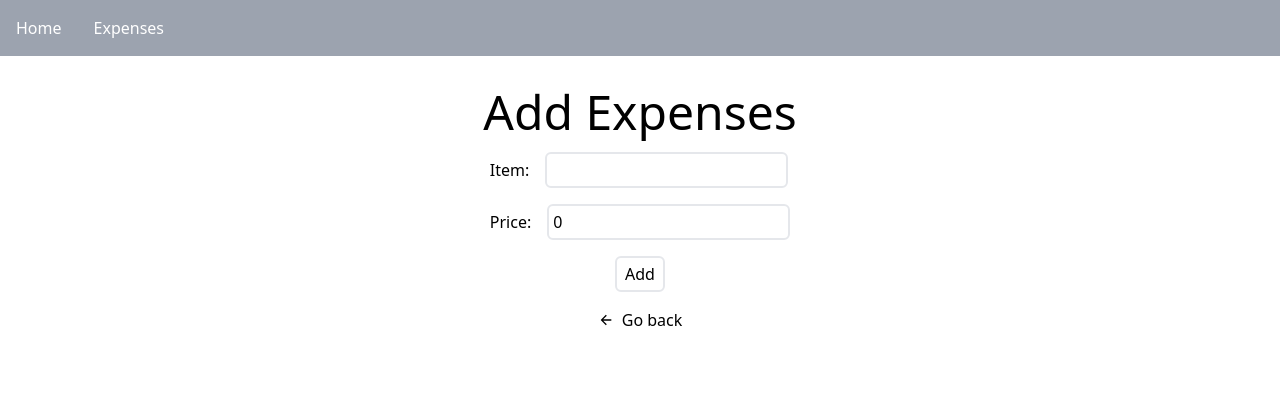
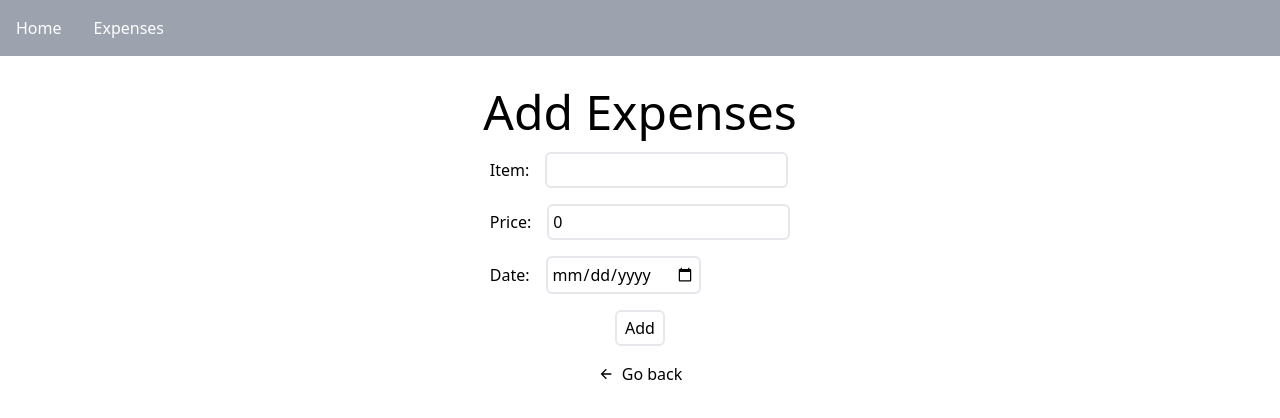
Before and after one commit to Zeync15/expenses-tracker, a Next.js app: page /expenses in a window 1280 px wide. Shown: the top 418 px of the page. Built offline with nearby package versions, Linux system fonts and the light colour scheme.

Commit message:
Add date input to expenses form

```diff
--- a/components/ExpensesForm/index.tsx
+++ b/components/ExpensesForm/index.tsx
@@ -2,9 +2,13 @@ import { ExpensesFormProps } from "@/model/expenses-model";
 import Head from "next/head";
 import Link from "next/link";
 import { useEffect, useState } from "react";
-import { RiArrowLeftLine } from 'react-icons/ri';
+import { RiArrowLeftLine } from "react-icons/ri";
 
-const ExpensesForm = ({ handleInputChange, handleSubmit, formValues }: ExpensesFormProps) => {
+const ExpensesForm = ({
+  handleInputChange,
+  handleSubmit,
+  formValues,
+}: ExpensesFormProps) => {
   const [isEditing, setIsEditing] = useState(false);
 
   useEffect(() => {
@@ -16,7 +20,9 @@ const ExpensesForm = ({ handleInputChange, handleSubmit, formValues }: ExpensesF
       <Head>
         <title>Add Expenses</title>
       </Head>
-      <div className="text-center text-5xl mt-8">{isEditing ? "Edit Expenses" : "Add Expenses"}</div>
+      <div className="text-center text-5xl mt-8">
+        {isEditing ? "Edit Expenses" : "Add Expenses"}
+      </div>
       <div className="mt-4 flex flex-col justify-center items-center">
         <form onSubmit={handleSubmit}>
           <div className="mb-4">
@@ -36,9 +42,21 @@ const ExpensesForm = ({ handleInputChange, handleSubmit, formValues }: ExpensesF
               <input
                 type="number"
                 min={0}
-                step={0.1}
+                step={0.01}
                 name="price"
                 value={formValues.price}
+                onChange={handleInputChange}
+                className="border-2 rounded-md ml-4 p-1"
+              />
+            </label>
+          </div>
+          <div className="mb-4">
+            <label className="min-w-[100px]">
+              Date:
+              <input
+                type="date"
+                name="date"
+                value={formValues.date.toString().substring(0, 10)}
                 onChange={handleInputChange}
                 className="border-2 rounded-md ml-4 p-1"
               />
@@ -54,7 +72,8 @@ const ExpensesForm = ({ handleInputChange, handleSubmit, formValues }: ExpensesF
         <div>
           <button>
             <Link href="/" className="flex items-center">
-              <RiArrowLeftLine /><span className="ml-2">Go back</span>
+              <RiArrowLeftLine />
+              <span className="ml-2">Go back</span>
             </Link>
           </button>
         </div>
--- a/components/ExpensesList/index.tsx
+++ b/components/ExpensesList/index.tsx
@@ -3,12 +3,7 @@ import Head from "next/head";
 import Link from "next/link";
 import { useRouter } from "next/router";
 import { Key } from "react";
-import {
-  RiEditLine,
-  RiDeleteBinLine,
-  RiAddLine,
-  RiAddCircleFill,
-} from "react-icons/ri";
+import { RiEditLine, RiDeleteBinLine, RiAddCircleFill } from "react-icons/ri";
 
 const ExpensesList = ({ data }: ExpensesListProps) => {
   const router = useRouter();
@@ -31,6 +26,7 @@ const ExpensesList = ({ data }: ExpensesListProps) => {
       console.error(error);
     }
   };
+
   return (
     <>
       <Head>
@@ -47,6 +43,7 @@ const ExpensesList = ({ data }: ExpensesListProps) => {
                 <tr>
                   <th className="p-2 border">Item</th>
                   <th className="p-2 border">Price</th>
+                  <th className="p-2 border">Date</th>
                   <th className="p-2 border">Actions</th>
                 </tr>
               </thead>
@@ -55,6 +52,9 @@ const ExpensesList = ({ data }: ExpensesListProps) => {
                   <tr key={item._id} className="hover:bg-gray-100">
                     <td className="p-2 border">{item.item}</td>
                     <td className="p-2 border">{item.price}</td>
+                    <td className="p-2 border">
+                      {item.date.toString().substring(0, 10)}
+                    </td>
                     <td className="p-2 border w-1/12">
                       <div className="text-xl flex justify-around">
                         <button className="group relative">
--- a/model/expenses-model.ts
+++ b/model/expenses-model.ts
@@ -4,22 +4,25 @@ export interface ExpensesProps {
   _id: Key;
   item: string;
   price: number;
-  handleDelete?: () => Promise<void>,
+  date: Date;
+  handleDelete?: () => Promise<void>;
 }
 
 export interface ExpensesListProps {
-  data?: ExpensesProps[] ;
+  data?: ExpensesProps[];
 }
 
 export interface FormValue {
-  _id?: Key,
+  _id?: Key;
   item: string;
   price: number;
+  date: Date;
 }
 
 export const defaultValues: FormValue = {
-  item: '',
+  item: "",
   price: 0,
+  date: new Date(Date.now().toString().substring(0, 10)),
 };
 
 export interface ExpensesFormProps {
--- a/pages/api/expenses/addExpenses.ts
+++ b/pages/api/expenses/addExpenses.ts
@@ -1,27 +1,24 @@
 // Next.js API route support: https://nextjs.org/docs/api-routes/introduction
-import type {NextApiRequest, NextApiResponse} from "next";
+import type { NextApiRequest, NextApiResponse } from "next";
 import clientPromise from "@/lib/mongodb";
 
-export default async (
-  req: NextApiRequest,
-  res: NextApiResponse
-) => {
+export default async (req: NextApiRequest, res: NextApiResponse) => {
   try {
     const client = await clientPromise;
     const db = client.db("expenses_tracker");
 
-    const {item, price} = req.body;
+    const { item, price, date } = req.body;
 
     const expenses = await db.collection("expenses").insertOne({
       item,
-      price
+      price: parseFloat(price).toFixed(2),
+      date: new Date(date),
+      createdDate: new Date(Date.now()),
     });
 
     res.json(expenses);
-
-
   } catch (e) {
     console.error(e);
-    throw new Error;
+    throw new Error();
   }
 };
--- a/pages/api/expenses/deleteExpenses.ts
+++ b/pages/api/expenses/deleteExpenses.ts
@@ -1,6 +1,6 @@
 import clientPromise from "@/lib/mongodb";
-import {ObjectId} from "mongodb";
-import {NextApiRequest, NextApiResponse} from "next";
+import { ObjectId } from "mongodb";
+import { NextApiRequest, NextApiResponse } from "next";
 
 export default async (req: NextApiRequest, res: NextApiResponse) => {
   try {
--- a/pages/api/expenses/editExpenses.ts
+++ b/pages/api/expenses/editExpenses.ts
@@ -7,7 +7,7 @@ export default async (req: NextApiRequest, res: NextApiResponse) => {
     const client = await clientPromise;
     const db = client.db("expenses_tracker");
     const id = req.query.id?.toString();
-    const { item, price } = req.body;
+    const { item, price, date } = req.body;
 
     const post = await db.collection("expenses").updateOne(
       {
@@ -17,6 +17,7 @@ export default async (req: NextApiRequest, res: NextApiResponse) => {
         $set: {
           item,
           price,
+          date: new Date(date),
         },
       }
     );
```
